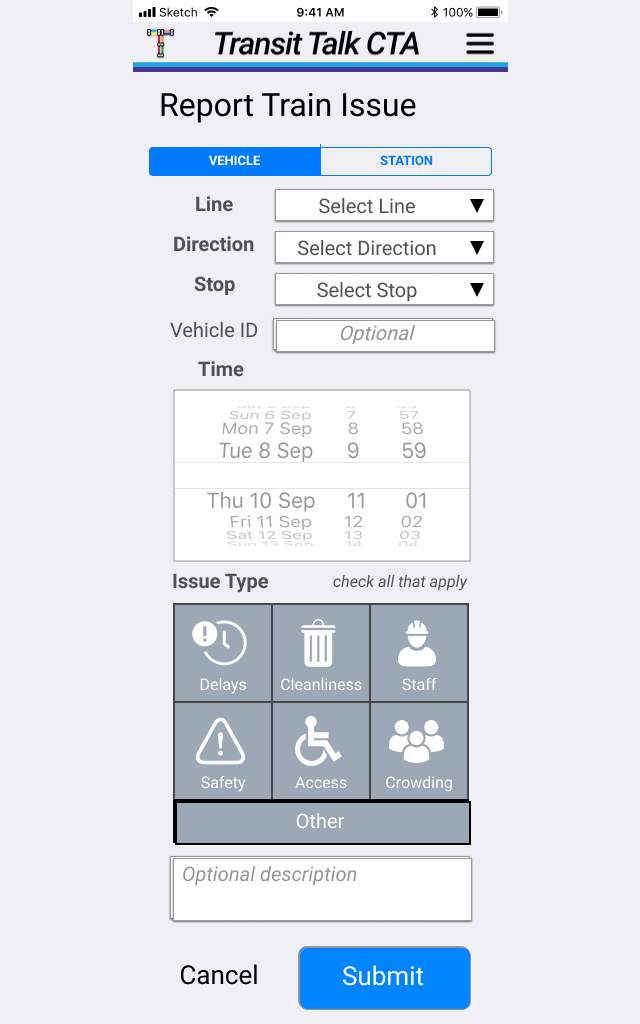
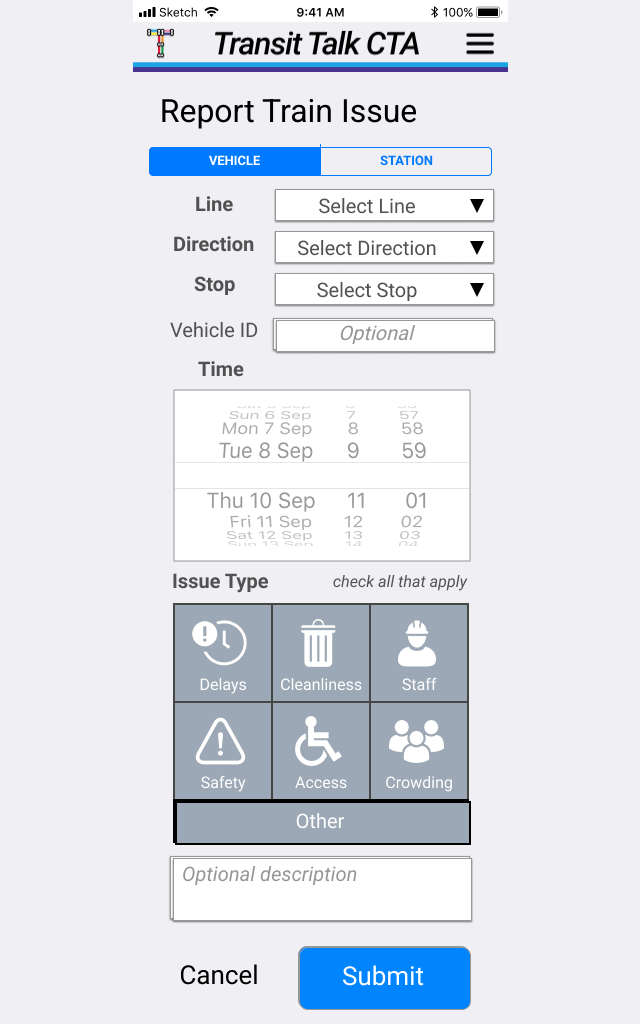
Before and after one commit to andreanthony/andreanthony.github.io, a Jekyll site: the page train-issue.html, which Jekyll copies as it is, in a window 1280 px wide. Shown: the whole page, without its empty margins (320-960 px from the left). Built offline with Jekyll 4.4.1, drawn with Linux system fonts in a browser that asks for light colours.

Commit message:
Update train-issue.html

```diff
--- a/train-issue.html
+++ b/train-issue.html
@@ -14,7 +14,7 @@
 ">
  <div id="bar" style="line-height: 20px;"><img src="/Black.png" alt="bar" /></div>
  <div id="header"><img style="height: 50px; width: 375px;" src="/header.png" alt="header" /></div>
- <div id="report-train-issue"><img src="/Report Train Issue.png" alt="report-train-issue" /></div>
+ <div id="report-train-issue">Report Train Issue</div>
  <div id="button-switch"><img src="/2-button-switch.png" alt="button-switch" /></div>
  <div id="divider"><img src="/Divider.png" alt="divider" /></div>
  <div id="line"><img src="/Line.png" alt="line" /></div>
```
